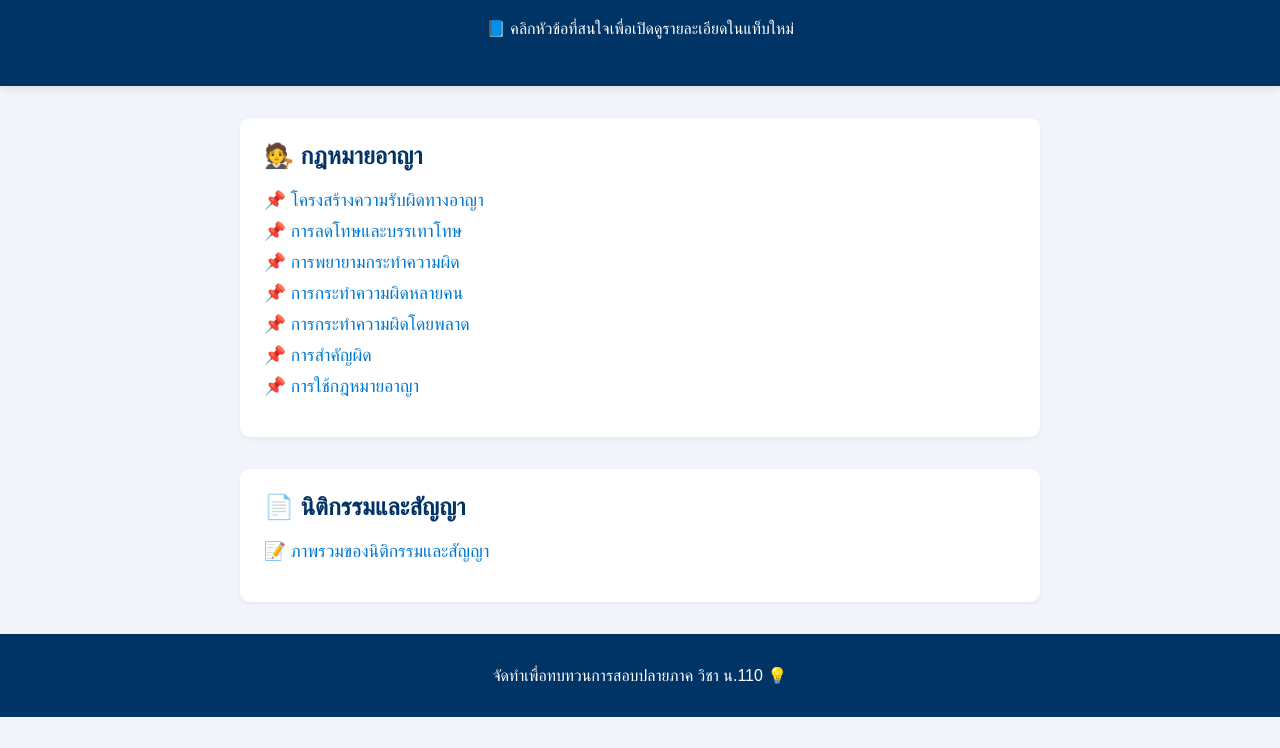
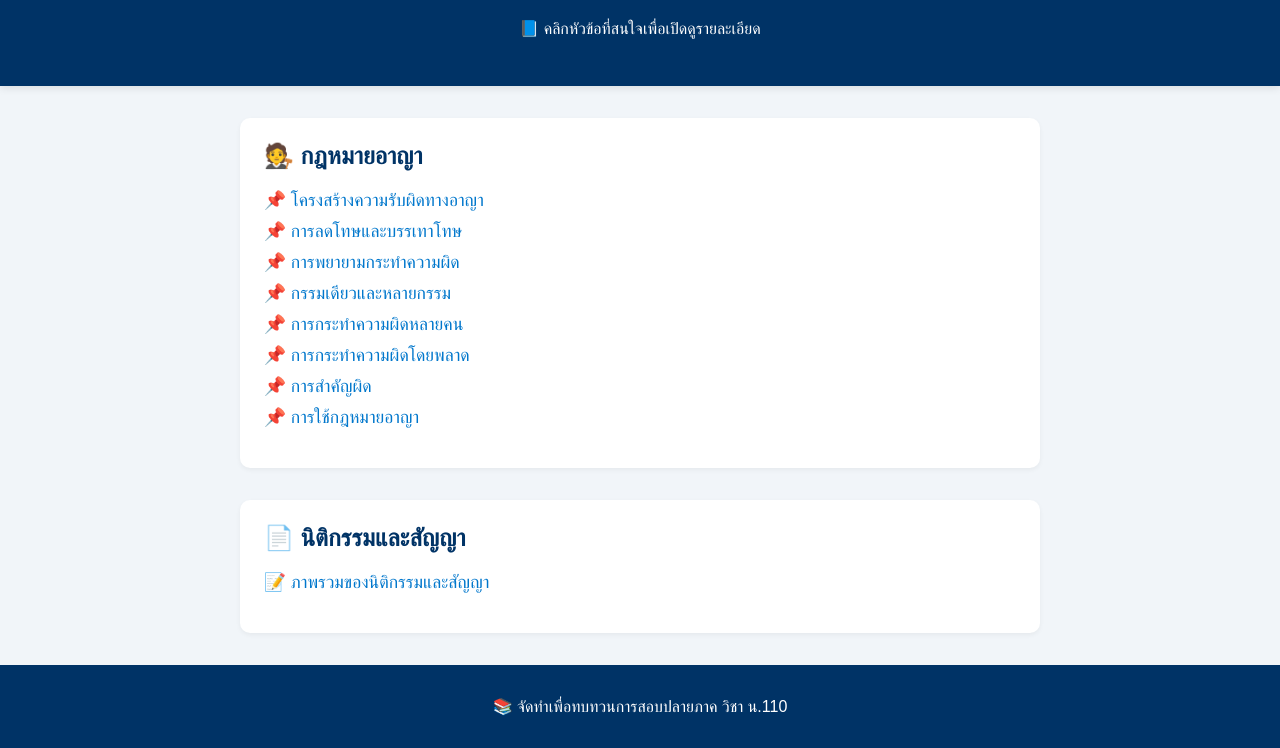
Before and after one commit to Phachana/criminal-law-site, a plain HTML site: page index.html in a window 1280 px wide. Shown: the part 94-842 px from the top of the page. Before the commit the page ends 811 px from the top, so only its background shows below. Drawn offline with Linux system fonts and the light colour scheme.

Commit message:
Update index.html

```diff
--- a/index.html
+++ b/index.html
@@ -2,39 +2,41 @@
 <html lang="th">
 <head>
   <meta charset="UTF-8">
-  <title>🌐 เว็บไซต์รวมสรุป la110 & la101</title>
+  <title>🌐 เว็บไซต์รวมสรุป LA110 & LA101</title>
   <link rel="stylesheet" href="style.css">
+  <link href="https://fonts.googleapis.com/css2?family=Prompt:wght@300;400;600&display=swap" rel="stylesheet">
 </head>
 <body>
   <header>
     <h1>⚖️ สรุปวิชากฎหมาย</h1>
-    <p>📘 คลิกหัวข้อที่สนใจเพื่อเปิดดูรายละเอียดในแท็บใหม่</p>
+    <p>📘 คลิกหัวข้อที่สนใจเพื่อเปิดดูรายละเอียด</p>
   </header>
 
   <main>
     <section class="category">
       <h2>🧑‍⚖️ กฎหมายอาญา</h2>
-      <ul>
-        <li>📌 <a href="criminal1.html" target="_blank">โครงสร้างความรับผิดทางอาญา</a></li>
-        <li>📌 <a href="criminal2.html" target="_blank">การลดโทษและบรรเทาโทษ</a></li>
-        <li>📌 <a href="criminal3.html" target="_blank">การพยายามกระทำความผิด</a></li>
-        <li>📌 <a href="criminal4.html" target="_blank">การกระทำความผิดหลายคน</a></li>
-        <li>📌 <a href="criminal5.html" target="_blank">การกระทำความผิดโดยพลาด</a></li>
-        <li>📌 <a href="criminal6.html" target="_blank">การสำคัญผิด</a></li>
-        <li>📌 <a href="criminal7.html" target="_blank">การใช้กฎหมายอาญา</a></li>
+      <ul class="link-list">
+        <li><a href="criminal1.html" target="_blank">📌 โครงสร้างความรับผิดทางอาญา</a></li>
+        <li><a href="criminal2.html" target="_blank">📌 การลดโทษและบรรเทาโทษ</a></li>
+        <li><a href="criminal3.html" target="_blank">📌 การพยายามกระทำความผิด</a></li>
+        <li><a href="criminal3.2.html" target="_blank">📌 กรรมเดียวและหลายกรรม</a></li>
+        <li><a href="criminal4.html" target="_blank">📌 การกระทำความผิดหลายคน</a></li>
+        <li><a href="criminal5.html" target="_blank">📌 การกระทำความผิดโดยพลาด</a></li>
+        <li><a href="criminal6.html" target="_blank">📌 การสำคัญผิด</a></li>
+        <li><a href="criminal7.html" target="_blank">📌 การใช้กฎหมายอาญา</a></li>
       </ul>
     </section>
 
     <section class="category">
       <h2>📄 นิติกรรมและสัญญา</h2>
-      <ul>
-        <li>📝 <a href="contract.html" target="_blank">ภาพรวมของนิติกรรมและสัญญา</a></li>
+      <ul class="link-list">
+        <li><a href="contract.html" target="_blank">📝 ภาพรวมของนิติกรรมและสัญญา</a></li>
       </ul>
     </section>
   </main>
 
   <footer>
-    <p>จัดทำเพื่อทบทวนการสอบปลายภาค วิชา น.110 💡</p>
+    <p>📚 จัดทำเพื่อทบทวนการสอบปลายภาค วิชา น.110</p>
   </footer>
 </body>
 </html>
```
